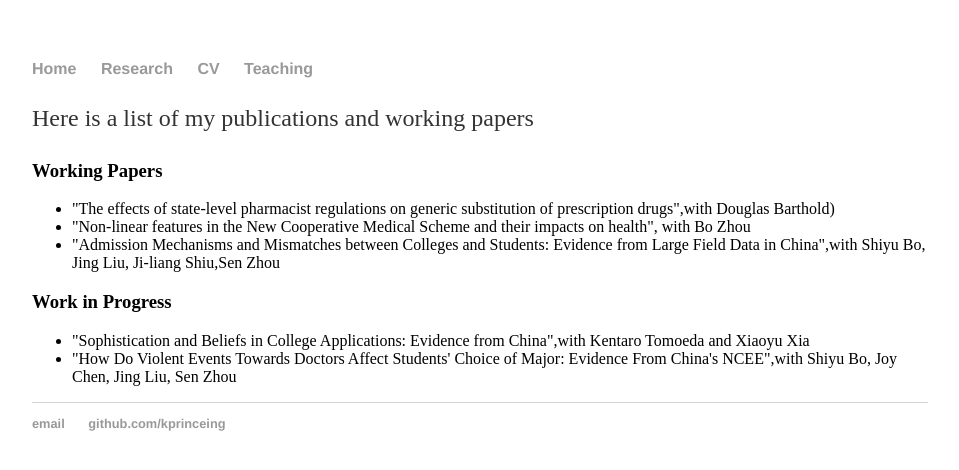
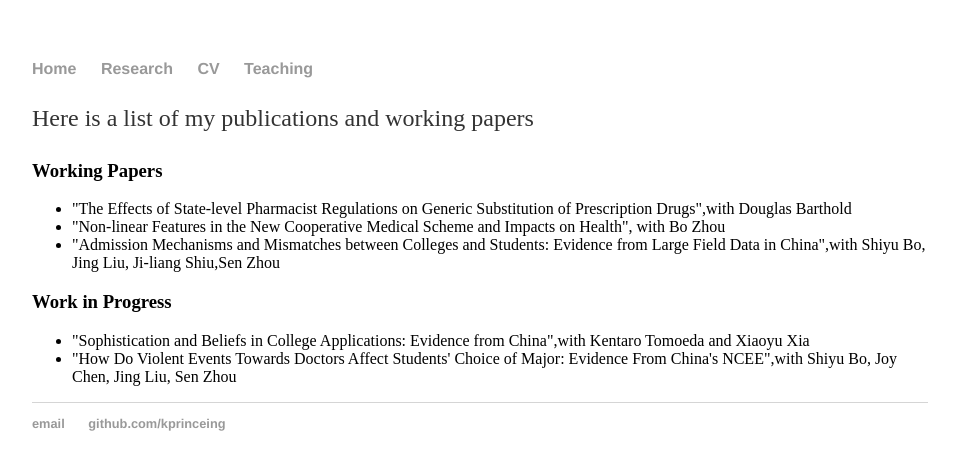
Before and after one commit to kprinceing/kprinceing.github.io, a Jekyll site: the page built from research.html, in a window 1280 px wide. Shown: the top 470 px of the page, without its empty margins (160-1119 px from the left). Built offline with Jekyll 4.4.1, drawn with Linux system fonts in a browser that asks for light colours.

Commit message:
Update research.html

```diff
--- a/research.html
+++ b/research.html
@@ -6,8 +6,8 @@ title:  research
 	<p>Here is a list of my publications and working papers</p>
 	<h3>Working Papers</h3>
 	<ul>
-		<li> "The effects of state-level pharmacist regulations on generic substitution of prescription drugs",with Douglas Barthold) </li>
-                <li> "Non-linear features in the New Cooperative Medical Scheme and their impacts on health", with Bo Zhou
+		<li> "The Effects of State-level Pharmacist Regulations on Generic Substitution of Prescription Drugs",with Douglas Barthold </li>
+                <li> "Non-linear Features in the New Cooperative Medical Scheme and Impacts on Health", with Bo Zhou
 		<li> "Admission Mechanisms and Mismatches between Colleges and Students: Evidence from Large Field Data in China",with Shiyu Bo, Jing Liu, Ji-liang Shiu,Sen Zhou
 </ul>
 
```
